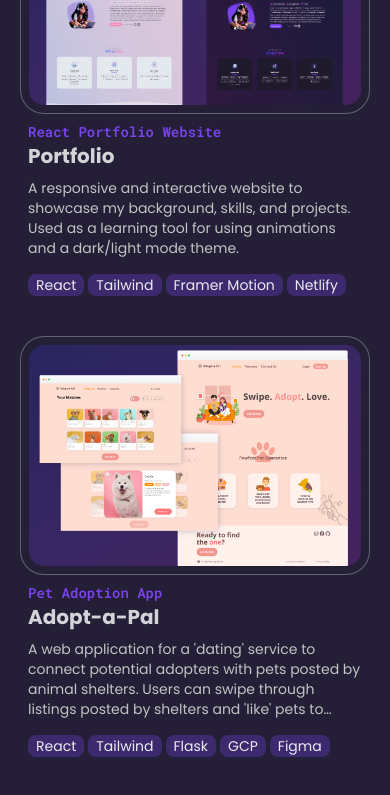
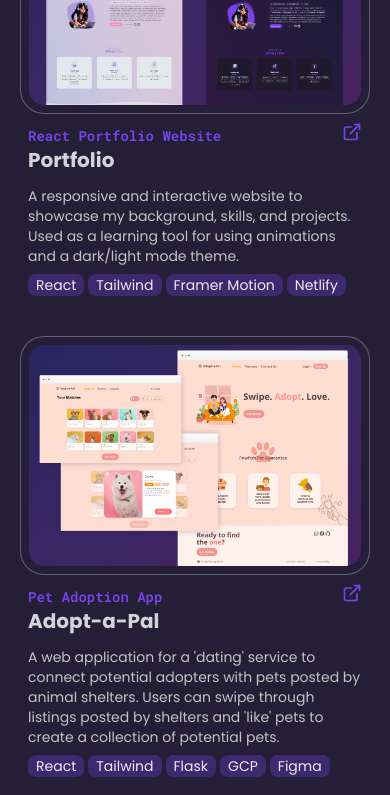
Before and after one commit to encarnac/portfolio, a React (Vite) app: page / in a window 390 px wide. Shown: the part 3040-3835 px from the top of the page. Built offline with nearby package versions, Linux system fonts and the light colour scheme.

Commit message:
Separated github link from project photo and fixed animation timing

```diff
--- a/src/components/ProjectsSection.jsx
+++ b/src/components/ProjectsSection.jsx
@@ -1,7 +1,7 @@
 import { useState } from "react";
-import { motion, AnimatePresence } from "framer-motion";
+import { motion } from "framer-motion";
 import { PROJECTS_DATA } from "../constants/ProjectsData";
-import { LuChevronLeft, LuChevronRight, LuEye, LuCode2 } from "react-icons/lu";
+import { LuEye, LuExternalLink, LuGithub, LuFolder } from "react-icons/lu";
 
 const projectCard = {
   hidden: { y: 30, opacity: 0 },
@@ -16,8 +16,8 @@ const projectsContainer = {
   visible: {
     opacity: 1,
     transition: {
-      delayChildren: 0.2,
-      staggerChildren: 0.4,
+      delayChildren: 0.4,
+      staggerChildren: 0.8,
     },
   },
 };
@@ -76,14 +76,14 @@ const ProjectsSection = () => {
         <motion.div
           initial="hidden"
           whileInView="visible"
-          viewport={{ once: true, amount: 0.3 }}
+          viewport={{ once: true, amount: 0.2 }}
           variants={projectsContainer}
           className="grid gap-y-8 text-[#7B7484] dark:text-[#c3c3c4] md:grid-cols-12 md:gap-x-2 md:gap-y-0 lg:gap-x-8 xl:gap-x-12"
         >
           {PROJECTS_DATA.map((project, index) => (
             <motion.div
               key={index}
-              transition={{ type: "tween", duration: 0.3 }}
+              transition={{ type: "tween", duration: 0.4 }}
               variants={projectCard}
               class="col-span-1 flex flex-col items-center md:col-span-4"
             >
@@ -91,20 +91,13 @@ const ProjectsSection = () => {
               <div class="group relative overflow-clip rounded-3xl border-[1px] border-[#797382]/40 border-white bg-gradient-to-br from-[#B0BEDF] via-[#D0C5DD] to-[#E1C6D7] bg-clip-content p-2 transition duration-300 ease-in-out hover:border-[1.5px] hover:border-[#de8abb] dark:border-[#807C8E]/70 dark:from-[#3034C2]/30 dark:via-[#6A3DD1]/30 dark:to-[#9329BE]/30 dark:hover:border-[#7943ED] md:h-fit">
                 <div className="absolute left-1/2 top-1/2 z-50 hidden -translate-x-1/2 -translate-y-1/2 transform gap-x-4 text-white group-hover:flex">
                   <a
-                    href={project.github}
-                    className="rounded-full border-2 border-white p-2 mix-blend-lighten shadow-lg transition duration-300 ease-in-out hover:scale-105"
-                  >
-                    <LuCode2 className="size-8" />
-                  </a>
-                  <a
                     href={project.demo}
-                    className="rounded-full border-2 border-white p-2 shadow-lg transition duration-300 ease-in-out hover:scale-105"
+                    className="rounded-full border-2 border-white p-2 transition duration-300 ease-in-out hover:scale-105"
                   >
                     <LuEye className="size-8" />
                   </a>
                 </div>
                 <div className="overflow-clip rounded-2xl">
-                  {" "}
                   <img
                     src={project.image}
                     alt={`${project.title} mock-up`}
@@ -114,18 +107,26 @@ const ProjectsSection = () => {
               </div>
               {/* DESCRIPTION */}
               <div class="relative z-50 px-2 py-2 text-start">
-                <h4 class="font-mono text-sm font-semibold text-[#de8abb] dark:text-[#7943ED]">
-                  {project.subtitle}
-                </h4>
-                <h3 class="mb-2 mt-0 text-xl font-bold text-[#5b5662] dark:text-[#D4D3D8] lg:text-2xl">
-                  {project.title}
-                </h3>
+                <div className="mb-2 flex flex-row items-start justify-between">
+                  <div className="flex flex-col py-1">
+                    <h4 class="font-mono text-sm font-semibold text-[#de8abb] dark:text-[#7943ED]">
+                      {project.subtitle}
+                    </h4>
+                    <h3 class="mt-0 text-xl font-bold text-[#5b5662] dark:text-[#D4D3D8] lg:text-2xl">
+                      {project.title}
+                    </h3>
+                  </div>
+                  <a href={project.github} className="">
+                    <LuExternalLink className="size-5 text-[#de8abb] transition duration-300 hover:scale-105 dark:text-[#7943ED]" />
+                  </a>
+                </div>
+
                 <div class="">
-                  <p className="line-clamp-4 text-sm hover:line-clamp-none lg:text-base">
+                  <p className="text-pretty text-sm hover:line-clamp-none md:line-clamp-4 lg:text-base">
                     {project.description}
                   </p>
                 </div>
-                <ul className="mt-4 flex flex-row flex-wrap justify-start gap-x-1 gap-y-2 text-sm">
+                <ul className="mt-2 flex flex-row flex-wrap justify-start gap-x-1 gap-y-2 text-sm">
                   {project.tags.map((tag, index) => (
                     <li
                       key={index}
```
